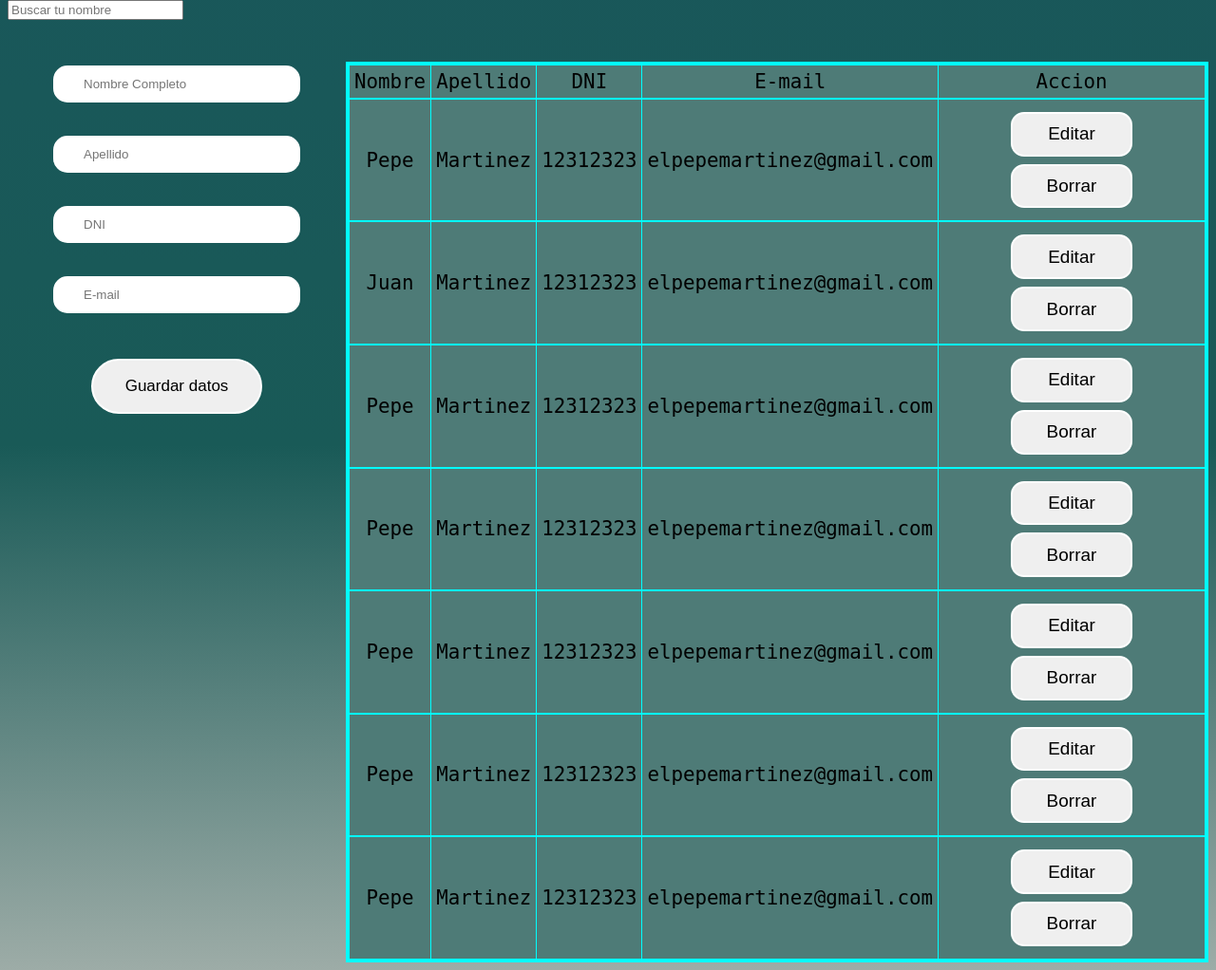
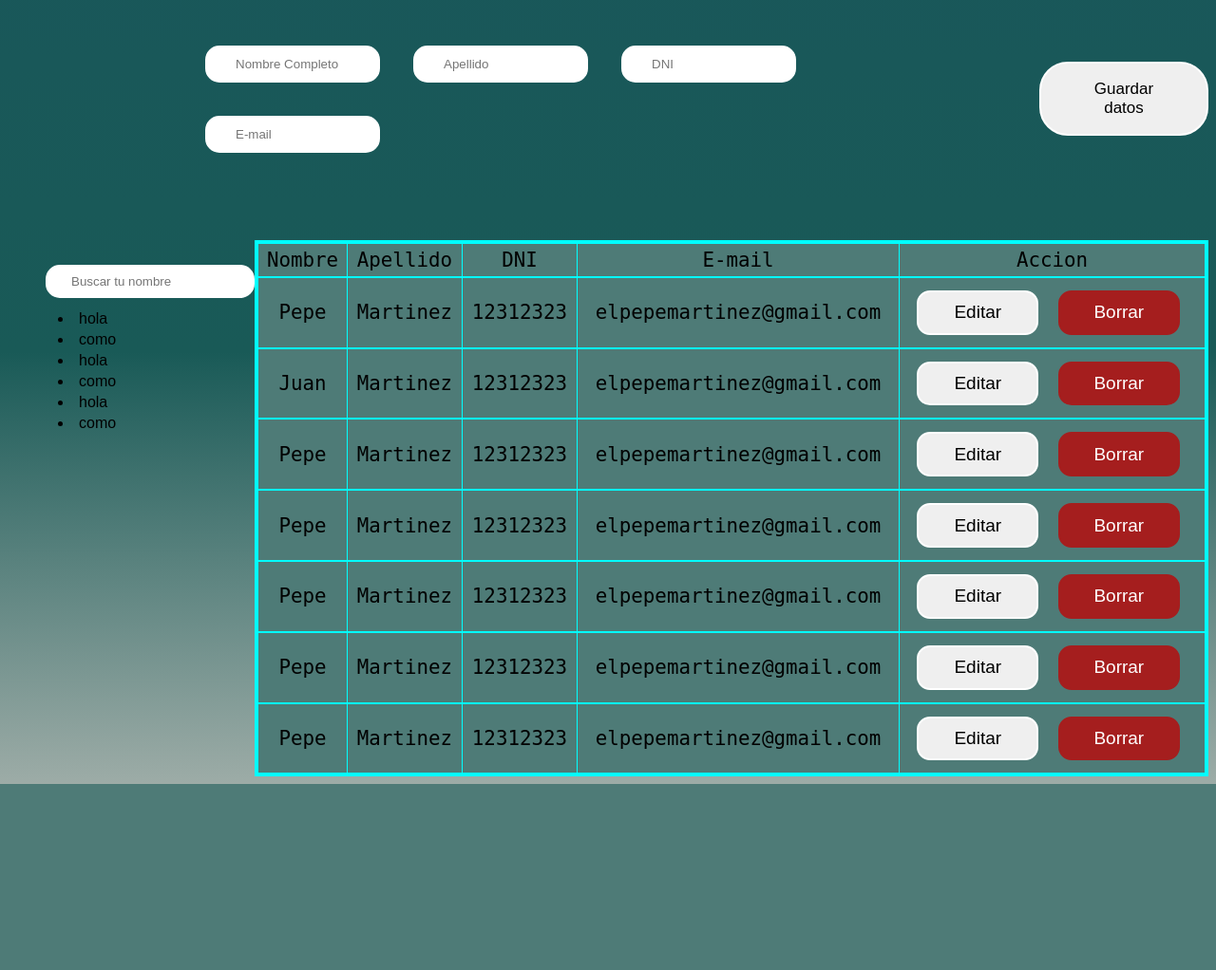
Before and after one commit to francobramucci/Pagina-Web, a PHP site: page /formulario.html in a window 1280 px wide. Shown: the part 84-1106 px from the top of the page at 95% size. After the commit the page ends 910 px from the top, so only its background shows below. Run offline with PHP 8.4, Linux system fonts and the light colour scheme.

Commit message:
reacomode todo

```diff
--- a/html/estilos.css
+++ b/html/estilos.css
@@ -102,9 +102,11 @@ thead {
     width: 16vh;
     margin: 1vh;
     padding: 1.3vh 1.5vh;
-    border: 2px solid white;
+    border: 2px solid rgb(165, 30, 30);
     border-radius: 14px;
     font-size: 19px;
+    background-color: rgb(165, 30, 30);
+    color: white;
 }
 
 .edit-row {
@@ -126,40 +128,74 @@ thead {
     transition:all .4s ease-in-out;
 }
 
-.contenido {
+.todo {
     display: flex;
     flex-direction: row;
+}
+
+.contenido {
+    padding-left: 6vh;
+    display: flex;
+    flex-direction: column;
     justify-content: space-around;
 }
 
-.user-form {
+#user-form {
     display: flex;
-    flex-direction: column;
+    flex-direction: row;
     align-items: center;
+    padding-left: 20vh;
+    gap: 10px;
 }
 
-.user-form button {
+#user-form button {
     padding: 17px 34px;
     border: 2px solid white;
     border-radius: 30px;
     font-size: 17px;
 }
-.user-form button:hover {
+#user-form button:hover {
     background: rgba(255, 255, 255, 0.5);
     border: 2px solid rgba(255, 255, 255, 0);
 }
 
-.user-form div {
+#user-form div {
     padding: 6vh;
     display: flex;
-    flex-direction: column;
+    flex-direction: row;
+    flex-wrap: wrap;
     gap: 35px;
 }
-.user-form input {
-    width: 27vh;
+#user-form input {
+    width: 140px;
     padding: 10px;
     padding-left: 30px;
     border: 2px solid white;
     border-radius: 15px;
     outline: none;
 }
+
+.buscar {
+    display: flex;
+    flex-direction: column;
+    padding-left: 40px;
+    padding-top: 70px;
+}
+
+#user-result {
+    padding: 13px;
+    display: flex;
+    flex-direction: column;
+    gap: 4px;
+    font-family: sans-serif;
+}
+
+#search {
+    height: 35px;
+    width: 220px;
+    padding: 10px;
+    padding-left: 25px;
+    border: 2px solid white;
+    border-radius: 15px;
+    outline: none;
+}
--- a/html/formulario.html
+++ b/html/formulario.html
@@ -19,13 +19,8 @@
         <a href = "http://www.ips.edu.ar" target=”_blank”><img src = "assets/polinegativo.jpg" alt = "Politécnico" class="logopoli"></a>
     </header>
 
-    <!-- BUSCAR -->
-    <input id = "search" type="search" placeholder="Buscar tu nombre">
-    <div id="user-result" style = "width: 50%;"></div>
-
     <!-- FORMULARIO -->
-    <div class="contenido">
-        <form class="user-form" id="user-form">
+    <form id="user-form">
         <div>
             <input type="hidden" id="userId">
             <input type="text" id="userName" placeholder="Nombre Completo">
@@ -35,6 +30,20 @@
         </div>
         <button type="submit">Guardar datos</button>
     </form>
+
+    <div class="todo">
+        <!-- BUSCAR -->
+        <div class="buscar">
+            <input id = "search" type="search" placeholder="Buscar tu nombre">
+            <div id="user-result" class="lista">
+                <li>hola</li>
+                <li>como</li>
+                <li>hola</li>
+                <li>como</li>
+                <li>hola</li>
+                <li>como</li>
+            </div>
+        </div>
 
         <!-- TABLA -->
         <table class="tabla">
```
Lines whose indentation alone changed are shown as unchanged.
